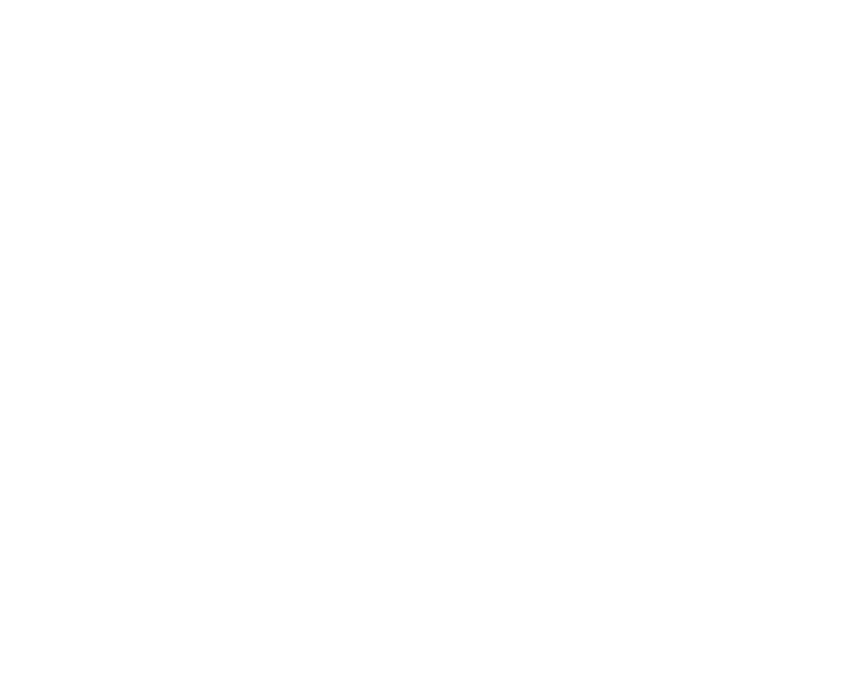
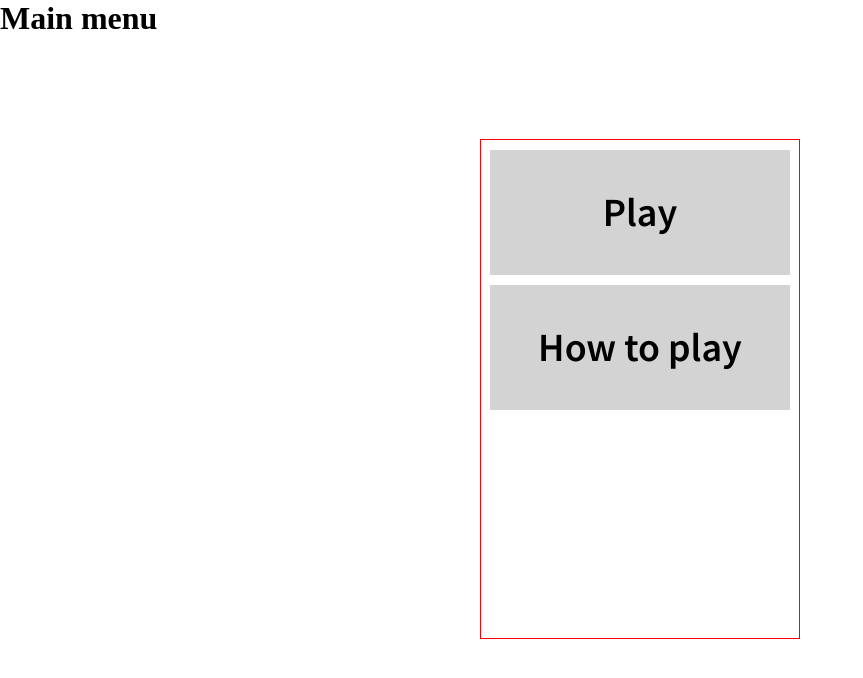
Before and after one commit to WeCraft75/Bricks, a plain HTML site: page index.html in a window 1280 px wide. Shown: the whole page, without its empty margins (0-863 px from the left). Drawn offline with Linux system fonts and the light colour scheme.

Commit message:
Basic layout

```diff
--- a/css/style.css
+++ b/css/style.css
@@ -1,3 +1,6 @@
+@font-face{
+    font-family: 'Source Sans Pro', sans-serif;
+}
 *{
   padding: 0;
   margin: 0;
@@ -6,3 +9,22 @@ body, .main{
   height: 100%;
   width: 100%;
 }
+#menu{
+  width: 320px;
+  height: 500px;
+  border: 1px solid red;
+  box-sizing: border-box;
+  margin: 8% auto;
+}
+#button{
+  font-family: 'Source Sans Pro';
+  font-size: 40px;
+  text-decoration: none;
+  display: block;
+  background: lightgray;
+  width: 300px;
+  height: 125px;
+  margin: 10px auto 10px;
+  text-align: center;
+  line-height: 125px;
+}
--- a/index.html
+++ b/index.html
@@ -2,12 +2,19 @@
 <html lang="en" dir="ltr">
   <head>
     <meta charset="utf-8">
-    <link rel="stylesheet" href="/css/style.css">
+    <link rel="stylesheet" href="css/style.css">
+    <link href="https://fonts.googleapis.com/css2?family=Source+Sans+Pro:wght@600;900&display=swap" rel="stylesheet">
     <title>Build a house</title>
   </head>
   <body>
     <div class="main">
-
+      <h1>Main menu</h1>
+      <div id="menu">
+        <ul>
+          <li id="button">Play</li>
+          <li id="button">How to play</li>
+        </ul>
+      </div>
     </div>
   </body>
 </html>
```
